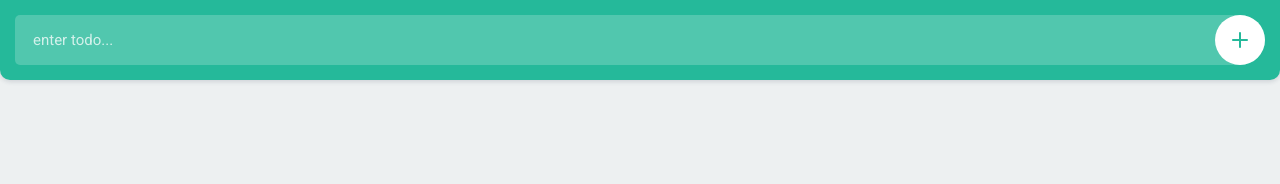
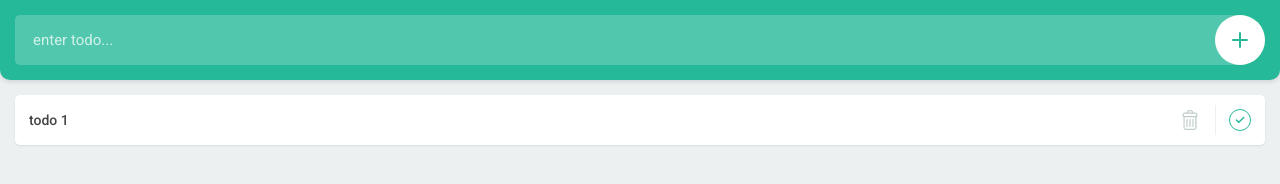
Before and after one commit to sdbeng/todo-api, a website: page views/index.html in a window 1280 px wide. Drawn offline with Linux system fonts and the light colour scheme.

Commit message:
Add svg icons to individual todo items

```diff
--- a/views/css/style.css
+++ b/views/css/style.css
@@ -93,3 +93,133 @@ header button svg {
 header button svg .fill {
   fill:#25b99a;
 }
+
+.container {
+  width:100%;
+  float:left;
+  padding:15px;
+}
+
+ul.todo {
+  width:100%;
+  float:left;
+}
+
+ul.todo li {
+  width:100%;
+  min-height:50px;
+  float:left;
+  font-size:14px;
+  font-weight:500;
+  color:#444;
+  line-height:22px;
+
+  background:#fff;
+  border-radius:5px;
+  position:relative;
+  box-shadow:0px 1px 2px rgba(44,62,80,0.10);
+  margin:0 0 10px 0;
+  padding:14px 100px 14px 14px;
+}
+
+ul.todo li:last-of-type {
+  margin:0;
+}
+
+ul.todo li .buttons {
+  width:100px;
+  height:50px;
+  position:absolute;
+  top:0;
+  right:0;
+}
+
+ul.todo li .buttons button {
+  width:50px;
+  height:50px;
+  float:left;
+  background:none;
+  position:relative;
+  border:0px;
+  box-shadow:none;
+  outline:none;
+  cursor:pointer;
+
+  -webkit-appearance:none;
+  -moz-appearance:none;
+}
+
+ul.todo li .buttons button:last-of-type:before {
+  content:'';
+  width:1px;
+  height:30px;
+  position:absolute;
+  top:10px;
+  left:0;
+  background:#edf0f1;
+}
+
+ul.todo li .buttons button svg {
+  width:22px;
+  height:22px;
+  position:absolute;
+  top:50%;
+  left:50%;
+  margin:-11px 0 0 -11px;
+}
+
+ul.todo li .buttons button.complete svg {
+  border-radius:11px;
+  border:1.5px solid #25b99a;
+
+  transition:background 0.2s ease;
+}
+
+ul.todo#completed li .buttons button.complete svg {
+  background:#25b99a;
+  border:0px;
+}
+
+ul.todo:not(#completed) li .buttons button.complete:hover svg {
+  background:rgba(37,185,154,0.75);
+}
+
+ul.todo:not(#completed) li .buttons button.complete:hover svg .fill {
+  fill:#fff;
+}
+
+ul.todo#completed li .buttons button.complete svg .fill {
+  fill:#fff;
+}
+
+ul.todo li .buttons button svg .fill {
+  transition:fill 0.2s ease;
+}
+
+ul.todo li .buttons button.remove svg .fill {
+  fill:#c0cecb;
+}
+
+ul.todo li .buttons button.remove:hover svg .fill {
+  fill:#e85656;
+}
+
+ul.todo li .buttons button.complete svg .fill {
+  fill:#25b99a;
+}
+
+ul.todo#completed:not(:empty) {
+  position:relative;
+  padding:60px 0 0 0;
+}
+
+ul.todo#completed:not(:empty):before {
+  content:'';
+  width:150px;
+  height:1px;
+  background:#d8e5e0;
+  position:absolute;
+  top:30px;
+  left:50%;
+  margin:0 0 0 -75px;
+}
--- a/views/index.html
+++ b/views/index.html
@@ -22,7 +22,20 @@
 
     <div class="container">
 			<!-- Uncompleted tasks -->
-			<ul class="todo" id="todo"></ul>
+			<ul class="todo" id="todo">
+        <li>
+          todo 1
+            <div class="buttons">
+              <button class="remove">
+                <svg version="1.1" xmlns="http://www.w3.org/2000/svg" xmlns:xlink="http://www.w3.org/1999/xlink" x="0px" y="0px" viewBox="0 0 22 22" style="enable-background:new 0 0 22 22;" xml:space="preserve"><g><g><path class="fill" d="M16.1,3.6h-1.9V3.3c0-1.3-1-2.3-2.3-2.3h-1.7C8.9,1,7.8,2,7.8,3.3v0.2H5.9c-1.3,0-2.3,1-2.3,2.3v1.3c0,0.5,0.4,0.9,0.9,1v10.5c0,1.3,1,2.3,2.3,2.3h8.5c1.3,0,2.3-1,2.3-2.3V8.2c0.5-0.1,0.9-0.5,0.9-1V5.9C18.4,4.6,17.4,3.6,16.1,3.6z M9.1,3.3c0-0.6,0.5-1.1,1.1-1.1h1.7c0.6,0,1.1,0.5,1.1,1.1v0.2H9.1V3.3z M16.3,18.7c0,0.6-0.5,1.1-1.1,1.1H6.7c-0.6,0-1.1-0.5-1.1-1.1V8.2h10.6L16.3,18.7L16.3,18.7z M17.2,7H4.8V5.9c0-0.6,0.5-1.1,1.1-1.1h10.2c0.6,0,1.1,0.5,1.1,1.1V7z"/></g><g><g><path class="fill" d="M11,18c-0.4,0-0.6-0.3-0.6-0.6v-6.8c0-0.4,0.3-0.6,0.6-0.6s0.6,0.3,0.6,0.6v6.8C11.6,17.7,11.4,18,11,18z"/></g><g><path class="fill" d="M8,18c-0.4,0-0.6-0.3-0.6-0.6v-6.8C7.4,10.2,7.7,10,8,10c0.4,0,0.6,0.3,0.6,0.6v6.8C8.7,17.7,8.4,18,8,18z"/></g><g><path class="fill" d="M14,18c-0.4,0-0.6-0.3-0.6-0.6v-6.8c0-0.4,0.3-0.6,0.6-0.6c0.4,0,0.6,0.3,0.6,0.6v6.8C14.6,17.7,14.3,18,14,18z"/></g></g></g></svg>
+              </button>
+              <button class="complete">
+                <svg version="1.1" xmlns="http://www.w3.org/2000/svg" xmlns:xlink="http://www.w3.org/1999/xlink" x="0px" y="0px" viewBox="0 0 22 22" style="enable-background:new 0 0 22 22;" xml:space="preserve"><rect y="0" class="noFill" width="22" height="22"/><g><path class="fill" d="M9.7,14.4L9.7,14.4c-0.2,0-0.4-0.1-0.5-0.2l-2.7-2.7c-0.3-0.3-0.3-0.8,0-1.1s0.8-0.3,1.1,0l2.1,2.1l4.8-4.8c0.3-0.3,0.8-0.3,1.1,0s0.3,0.8,0,1.1l-5.3,5.3C10.1,14.3,9.9,14.4,9.7,14.4z"/></g></svg>
+              </button>
+            </div>
+        </li>
+
+      </ul>
 
 			<!-- Completed tasks -->
 			<ul class="todo" id="completed"></ul>
--- a/views/js/todo.js
+++ b/views/js/todo.js
@@ -1,6 +1,6 @@
-console.log('todo js starting');
 
 
+function go(){
 
   document.getElementById('add').addEventListener('click', function(){
     let value = document.getElementById('todo-item').value;
@@ -14,6 +14,26 @@ document.getElementById('add').addEventListener('click', function(){
   })
 
   //addItemTodo function
-function addItemTodo(){
-  console.log('todo item added');
+  function addItemTodo(text){
+    console.log('addItemTodo called');
+    var list = document.getElementById('todo');
+
+		var item = document.createElement('li');
+		item.innerText = text;
   }
+
+  //
+}
+
+
+
+
+
+///////////////////////////////////////////////////////
+/* THIS IS VERY IMPORTANT */
+//as soon as the DOM is ready, we'll execute the go() function
+if(document.readyState !== 'loading'){
+  go()
+}else {
+  document.addEventListener('DOMContentLoaded', go)
+}
```
Lines whose indentation alone changed are shown as unchanged.
